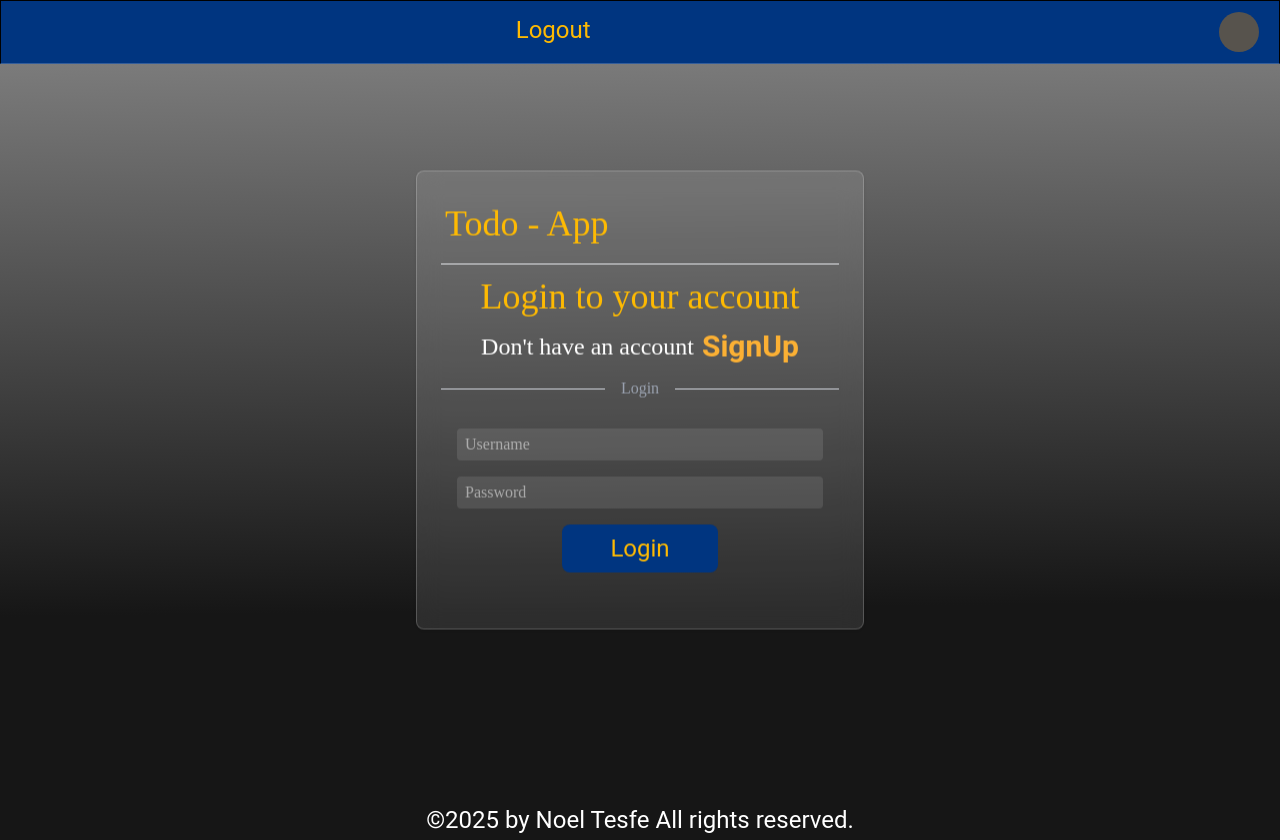
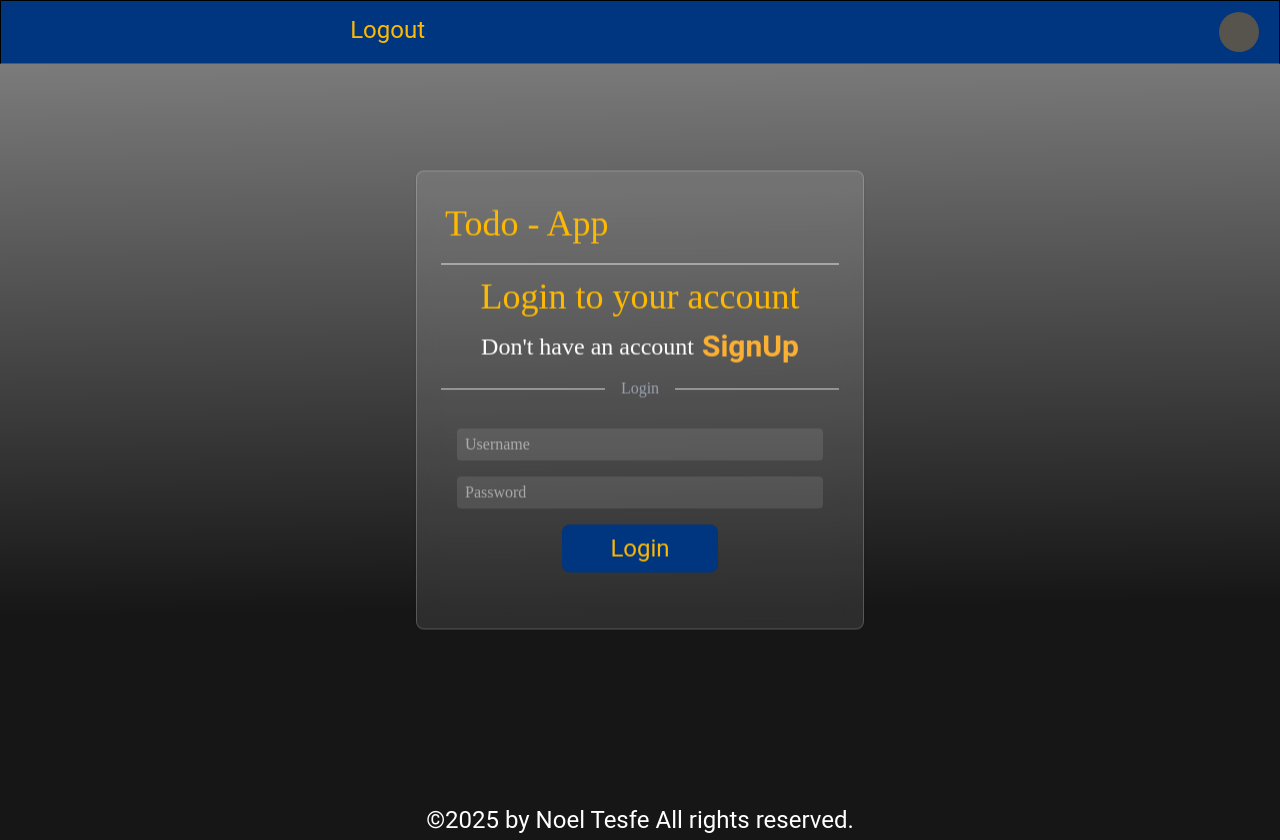
Before and after one commit to Noel-byte/todoapp-frontend, a React (Vite) app: page /login in a window 1280 px wide. Built offline with nearby package versions, Linux system fonts and the light colour scheme; no server answers; sample sign-in values are in the browser's storage.

Commit message:
modified frontend

```diff
--- a/src/components/FilterTasks.jsx
+++ b/src/components/FilterTasks.jsx
@@ -80,9 +80,10 @@ export const FilterTasks = () => {
   return (
     <div className="relative w-3/5">
       {/* Buttons for lg and up */}
-      <div className="hidden lg:flex justify-around gap-3 text-center text-2xl text-heading">
-        <div>
-          {todos.length > 0 && (
+      <div className="hidden lg:flex justify-around gap-3  text-2xl text-heading">
+            {todos.length > 0 && (
+        <div className='flex justify-between gap-2'>
+
             <>
               <span
                 onClick={allTasks}
@@ -113,8 +114,9 @@ export const FilterTasks = () => {
                 Clear
               </span>
             </>
-          )}
+
         </div>
+           )}
         <div>
           {isAuthenticated ? (
             <span
```
